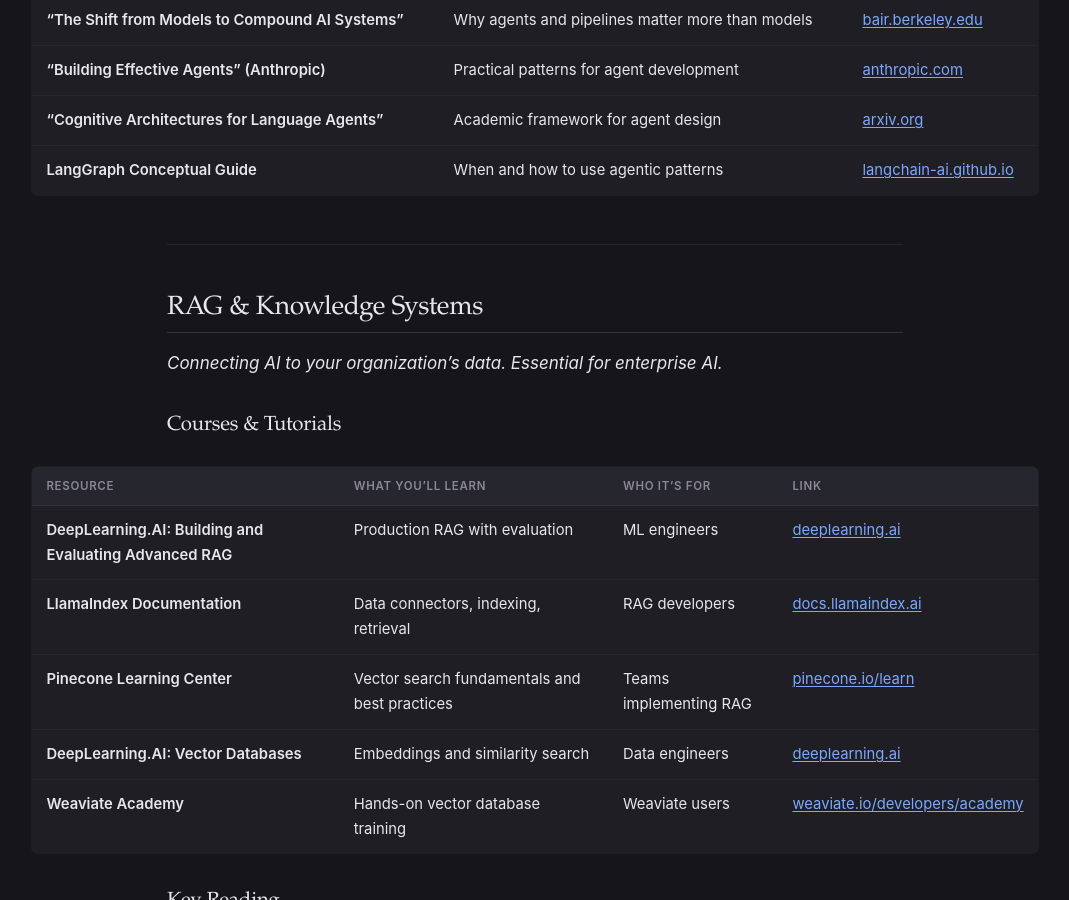
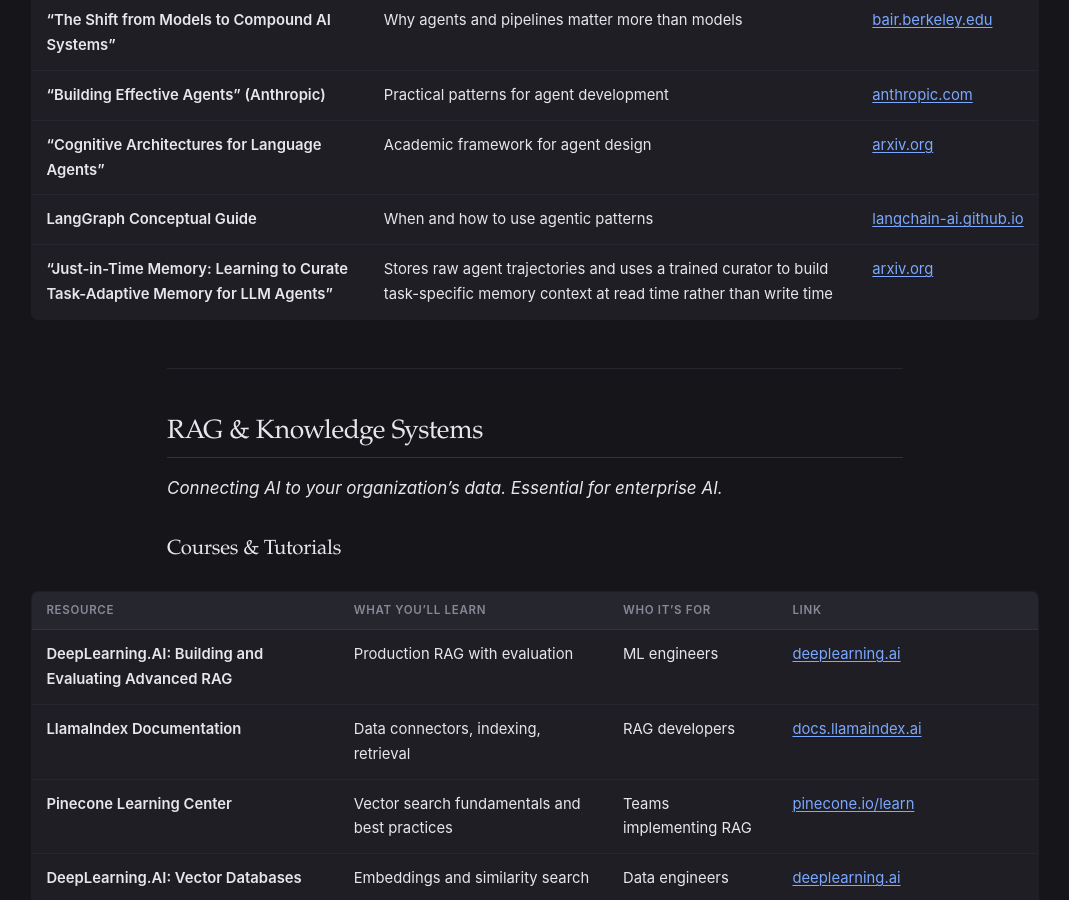
Before and after one commit to natnew/Awesome-Prompt-Engineering, a Jekyll site: the page built from Resources.md, in a window 1280 px wide and 900 px high, scrolled down 3830 px. Shown: the whole window, without its empty margins (105-1174 px from the left). Built offline with Jekyll 4.4.1, drawn with Linux system fonts in a browser that asks for light colours.

Commit message:
docs: add Just-in-Time Memory paper
Co-Authored-By: Claude Opus 5.5 <noreply@anthropic.com>
Claude-Session: https://claude.ai/code/session_01G7mYwpLpqoigGvKdfZ3qT7

```diff
--- a/Resources.md
+++ b/Resources.md
@@ -104,6 +104,7 @@ A practitioner's guide to learning resources for building, deploying, evaluating
 | **"Building Effective Agents" (Anthropic)** | Practical patterns for agent development | [anthropic.com](https://www.anthropic.com/research/building-effective-agents) |
 | **"Cognitive Architectures for Language Agents"** | Academic framework for agent design | [arxiv.org](https://arxiv.org/abs/2309.02427) |
 | **LangGraph Conceptual Guide** | When and how to use agentic patterns | [langchain-ai.github.io](https://langchain-ai.github.io/langgraph/concepts/) |
+| **"Just-in-Time Memory: Learning to Curate Task-Adaptive Memory for LLM Agents"** | Stores raw agent trajectories and uses a trained curator to build task-specific memory context at read time rather than write time | [arxiv.org](https://arxiv.org/abs/2609.27334) |
 
 ---
 
```
